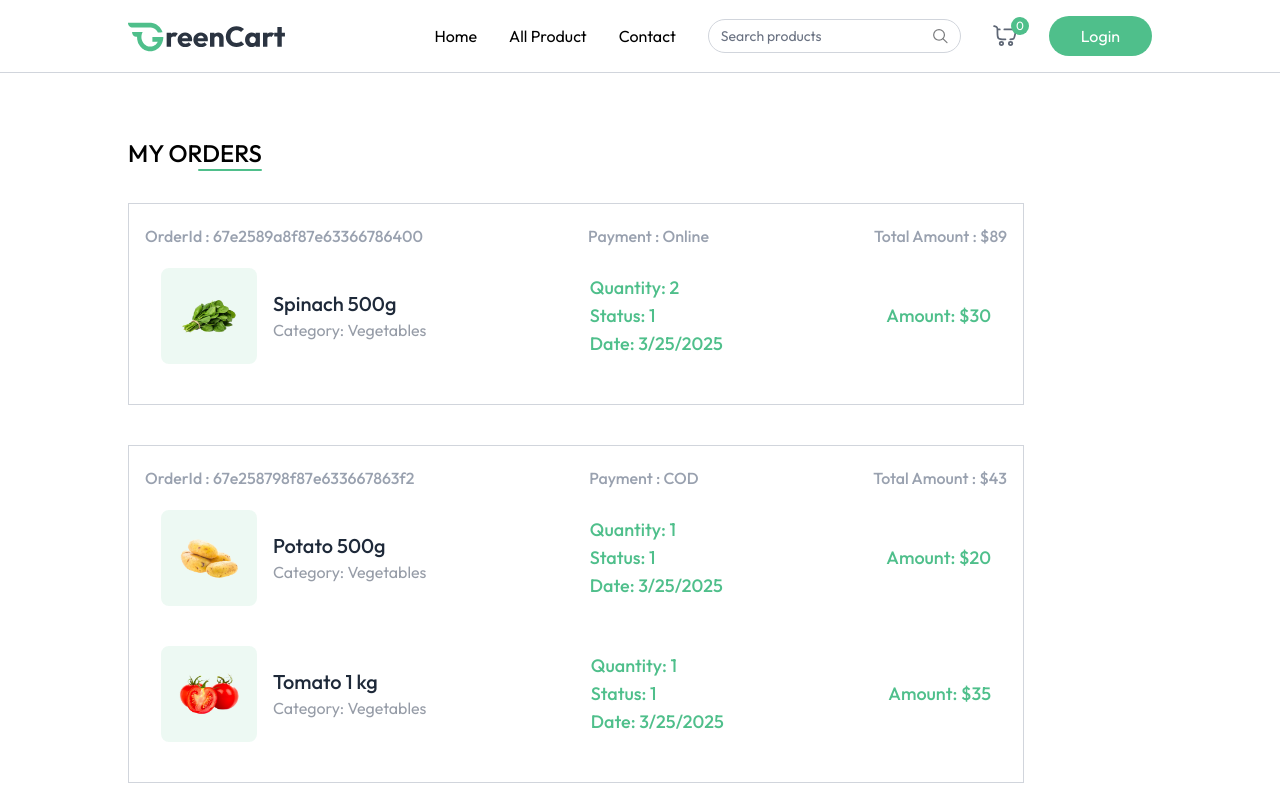
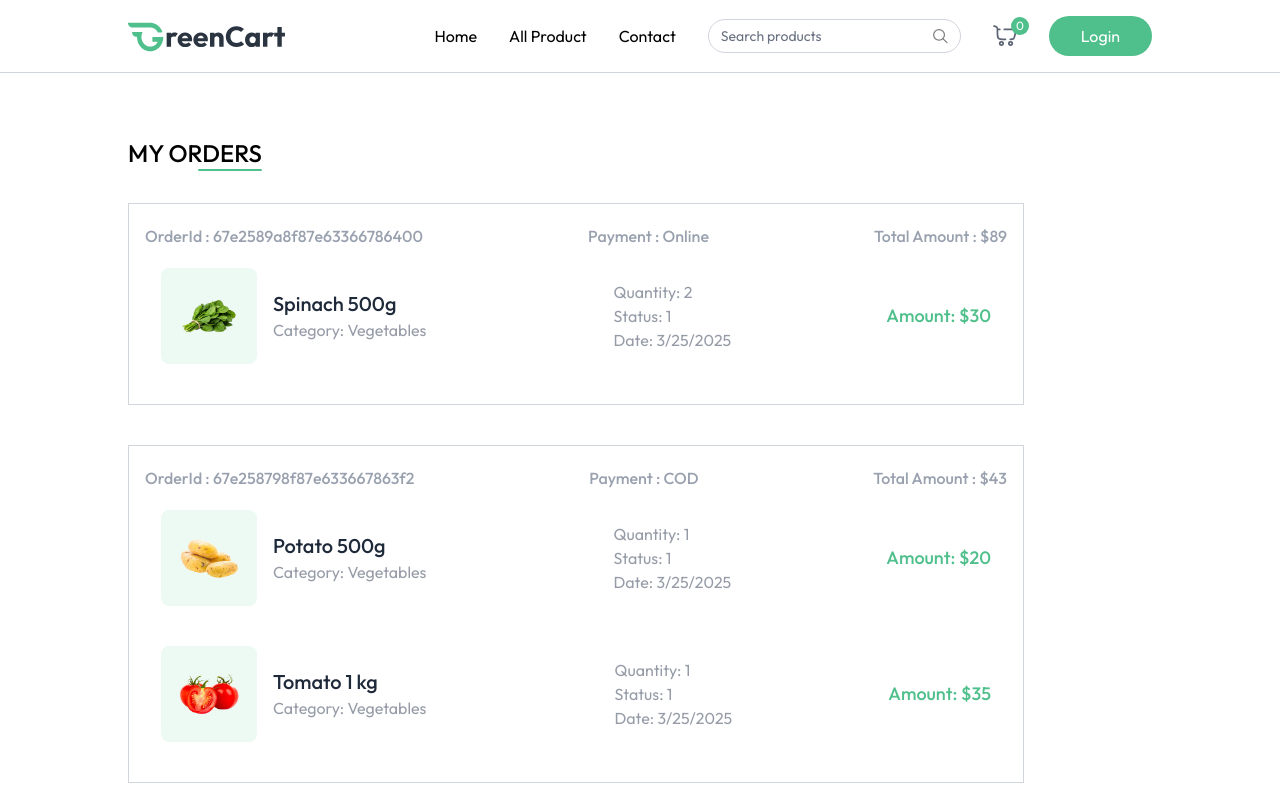
Before and after one commit to rigby200602/ecommerce_website, a React (Vite) app in the folder frontEnd/: page /my-orders in a window 1280 px wide. Shown: the top 800 px of the page. Built offline with nearby package versions, Linux system fonts and the light colour scheme; a web font is replaced by a local one.

Commit message:
update css

```diff
--- a/frontEnd/src/pages/MyOrders.jsx
+++ b/frontEnd/src/pages/MyOrders.jsx
@@ -40,7 +40,7 @@
                                 <p>Category: {item.product.category}</p>
                             </div>
                             </div>
-                            <div className='text-primary text-lg font-medium'>
+                            <div className='flex flex-col justify-center md:ml-8 mb-4 md:mb-0'>
                                 <p>Quantity: {item.quantity || "1"}</p>
                                 <p>Status: {item.status || "1"}</p>
                                 <p>Date: {new Date(order.createdAt).toLocaleDateString()}</p>
```
